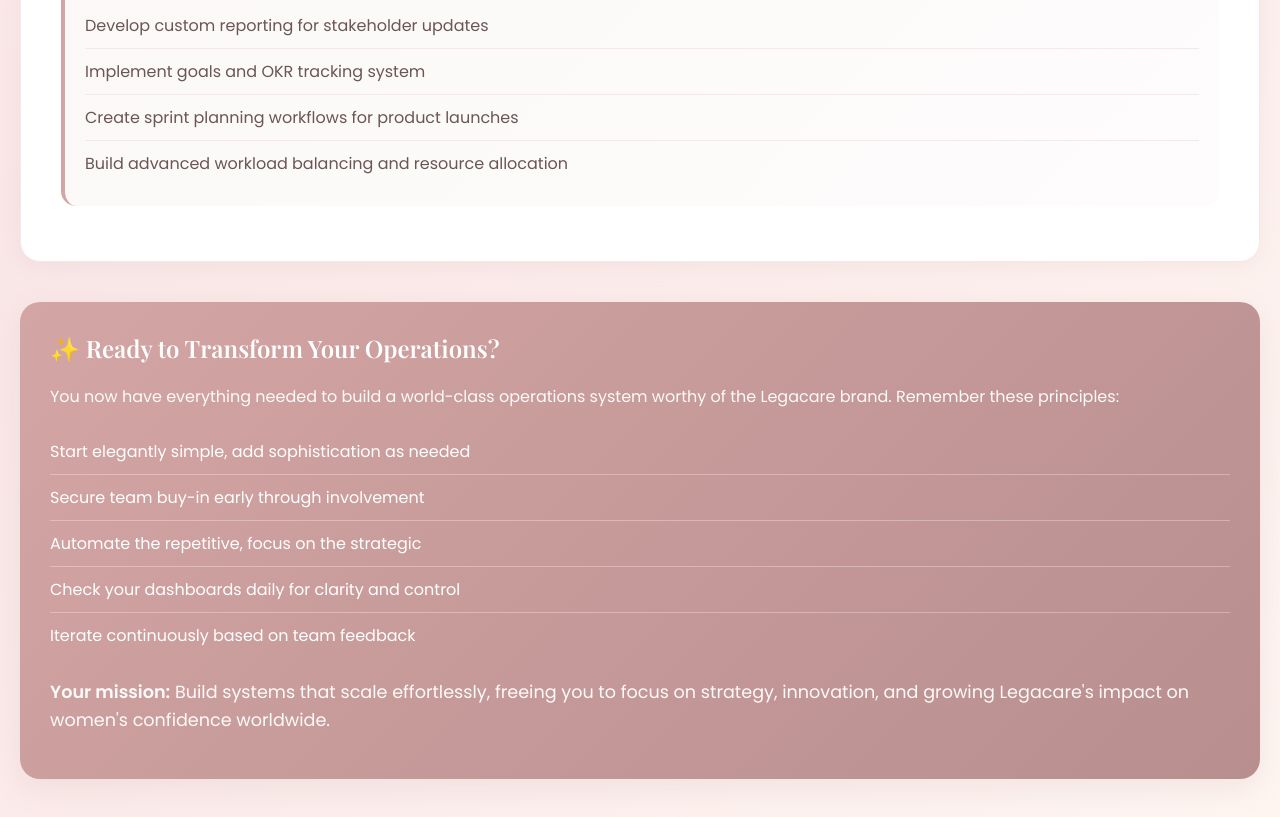
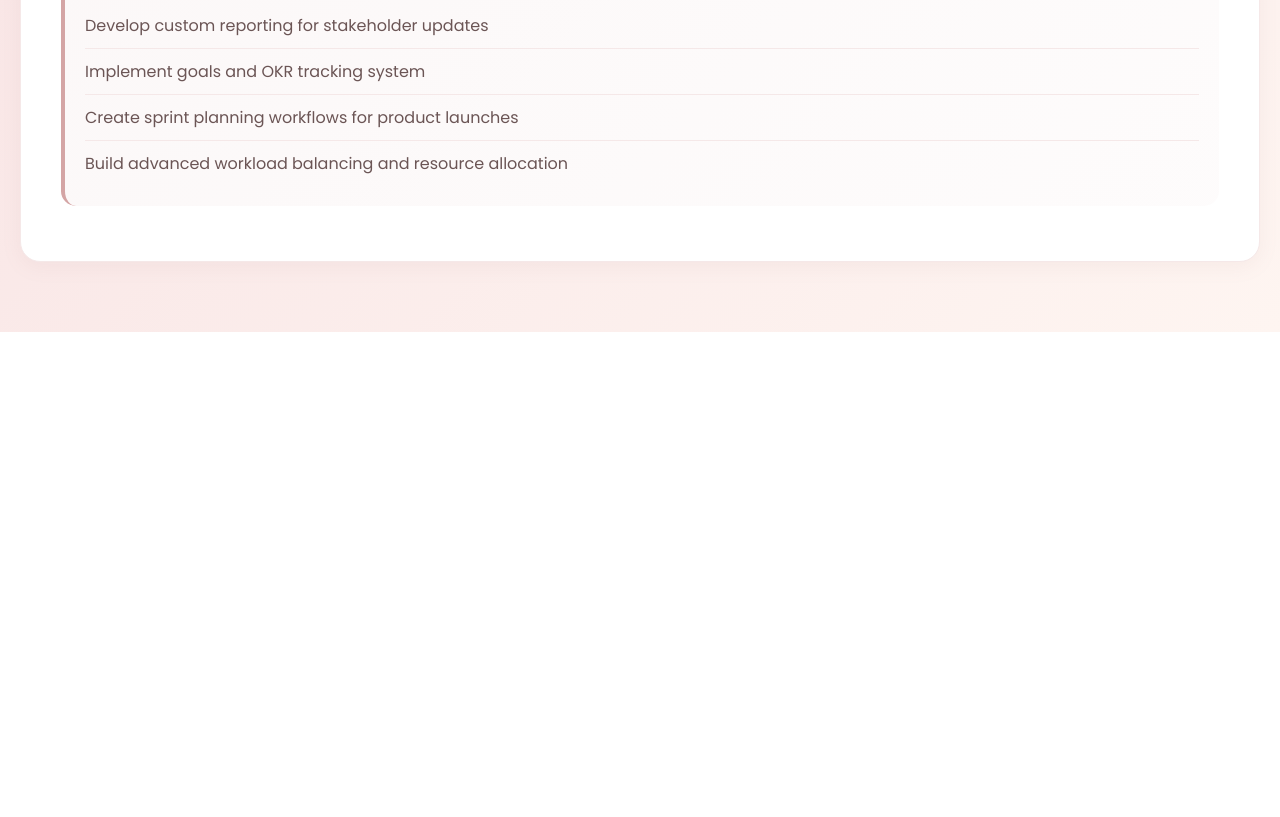
Before and after one commit to demo-collab/collab-demo, a plain HTML site: page index.html in a window 1280 px wide. Shown: the part 1673-2490 px from the top of the page. After the commit the page ends 2005 px from the top, so only its background shows below. Drawn offline with nearby package versions, Linux system fonts and the light colour scheme.

Commit message:
Update index.html

```diff
--- a/index.html
+++ b/index.html
@@ -1174,19 +1174,6 @@
                     </ul>
                 </div>
             </div>
-
-            <div class="card" style="margin-top: 40px; background: linear-gradient(135deg, #d4a5a5 0%, #b88e8e 100%); color: white; border: none;">
-                <h3 style="color: white; margin-bottom: 20px; font-family: 'Playfair Display', serif;">✨ Ready to Transform Your Operations?</h3>
-                <p style="color: rgba(255,255,255,0.95); margin-bottom: 20px; line-height: 1.6;">You now have everything needed to build a world-class operations system worthy of the Legacare brand. Remember these principles:</p>
-                <ul class="task-list" style="color: white;">
-                    <li style="color: white; border-color: rgba(255,255,255,0.3);">Start elegantly simple, add sophistication as needed</li>
-                    <li style="color: white; border-color: rgba(255,255,255,0.3);">Secure team buy-in early through involvement</li>
-                    <li style="color: white; border-color: rgba(255,255,255,0.3);">Automate the repetitive, focus on the strategic</li>
-                    <li style="color: white; border-color: rgba(255,255,255,0.3);">Check your dashboards daily for clarity and control</li>
-                    <li style="color: white; border-color: rgba(255,255,255,0.3);">Iterate continuously based on team feedback</li>
-                </ul>
-                <p style="color: rgba(255,255,255,0.95); margin-top: 20px; font-size: 1.1em;"><strong>Your mission:</strong> Build systems that scale effortlessly, freeing you to focus on strategy, innovation, and growing Legacare's impact on women's confidence worldwide.</p>
-            </div>
         </div>
     </div>
 
```
